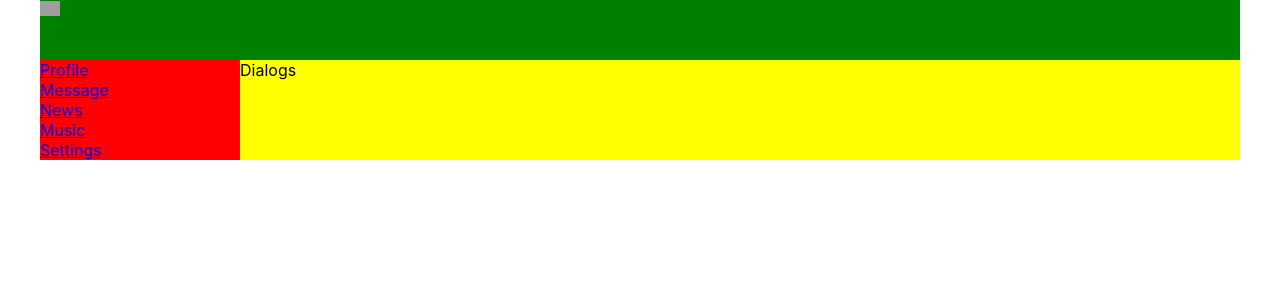
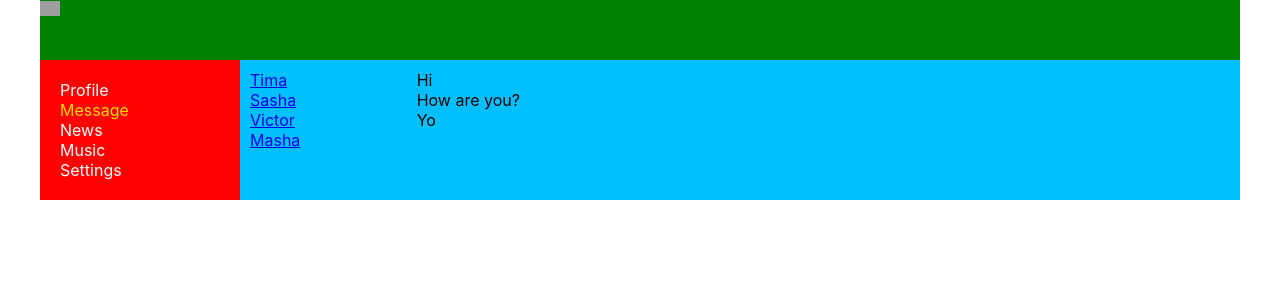
Before and after one commit to Tim1222/samurai_way, a React (Create React App) app: page /dialogs in a window 1280 px wide. Shown: the top 300 px of the page. Built offline with nearby package versions, Linux system fonts and the light colour scheme; grey boxes are pictures that could not be loaded.

Commit message:
цadd links on page Dialogs

```diff
--- a/src/App.css
+++ b/src/App.css
@@ -13,5 +13,5 @@
 
 .app-wrapper-content {
     grid-area: c;
-    background-color: yellow;
+    background-color: deepskyblue;
 }
--- a/src/components/Dialogs/Dialogs.module.css
+++ b/src/components/Dialogs/Dialogs.module.css
@@ -0,0 +1,22 @@
+.dialogs {
+    display: grid;
+    grid-template-columns: 2fr 10fr;
+}
+
+.dialogsItems {
+    padding: 10px;
+}
+.dialogsItems .active {
+    color: gold;
+}
+.dialog {
+
+}
+
+.messages {
+    padding: 10px;
+}
+
+.message {
+
+}
--- a/src/components/Dialogs/Dialogs.tsx
+++ b/src/components/Dialogs/Dialogs.tsx
@@ -1,18 +1,34 @@
 import React from "react";
 import s from './Dialogs.module.css';
-
+import {NavLink} from "react-router-dom";
 
 
 const Dialogs = () => {
     return (
-        <div className={s.content}>
-            Dialogs
+        <div className={s.dialogs}>
+            <div className={s.dialogsItems}>
+                <div className={s.dialog + ' ' + s.active}>
+                    <NavLink to='/dialogs/1'>Tima</NavLink>
+                </div>
+                <div className={s.dialog}>
+                    <NavLink to='/dialogs/2'>Sasha</NavLink>
+                </div>
+                <div className={s.dialog}>
+                    <NavLink to='/dialogs/3'>Victor</NavLink>
+                </div>
+                <div className={s.dialog}>
+                    <NavLink to='/dialogs/4'>Masha</NavLink>
+                </div>
+            </div>
+            <div className={s.messages}>
+                <div className={s.message}>Hi</div>
+                <div className={s.message}>How are you?</div>
+                <div className={s.message}>Yo</div>
+
+            </div>
         </div>
     )
 }
 
 
-
-
-
 export default Dialogs;
--- a/src/components/Navbar/Navbar.module.css
+++ b/src/components/Navbar/Navbar.module.css
@@ -1,11 +1,13 @@
 .nav {
     grid-area: n;
     background-color: red;
+    padding: 20px;
 }
 
-.item {
+.item a {
     color: white;
+    text-decoration: none;
 }
-.item.active {
+.item a.activeLink {
     color: gold;
 }
--- a/src/components/Navbar/Navbar.tsx
+++ b/src/components/Navbar/Navbar.tsx
@@ -1,14 +1,16 @@
 import React from "react";
 import s from './Navbar.module.css'
+import {NavLink} from "react-router-dom";
 
 
 const Navbar = () => {
     return <nav className={s.nav}>
-        <div className={s.item}><a href='/profile'> Profile</a></div>
-        <div className={`${s.item} ${s.active}`}><a href='/dialogs'>Message</a></div>
-        <div className={s.item}><a href='/news'>News</a></div>
-        <div className={s.item}><a href='/music'>Music</a></div>
-        <div className={s.item}><a href='/settings'>Settings</a></div>
+        <div className={s.item}><NavLink to='/profile' activeClassName={s.activeLink}> Profile</NavLink></div>
+        <div className={`${s.item} ${s.active}`}><NavLink to='/dialogs' activeClassName={s.activeLink}>Message</NavLink>
+        </div>
+        <div className={s.item}><NavLink to='/news' activeClassName={s.activeLink}>News</NavLink></div>
+        <div className={s.item}><NavLink to='/music' activeClassName={s.activeLink}>Music</NavLink></div>
+        <div className={s.item}><NavLink to='/settings' activeClassName={s.activeLink}>Settings</NavLink></div>
     </nav>
 }
 
--- a/src/components/Profile/Profile.module.css
+++ b/src/components/Profile/Profile.module.css
@@ -1,4 +1,4 @@
 
-.content img {
+.item {
     width: 500px;
 }
--- a/src/components/Profile/Profile.tsx
+++ b/src/components/Profile/Profile.tsx
@@ -5,7 +5,7 @@ import MyPosts from "./MyPosts/MyPosts";
 const Profile = () => {
     return <div>
         <div>
-            <img src='https://cdn.pixabay.com/photo/2020/08/28/11/10/ocean-5524264_1280.jpg'/>
+            <img className={s.item} src='https://cdn.pixabay.com/photo/2020/08/28/11/10/ocean-5524264_1280.jpg'/>
         </div>
         <div>
             ava+description
```
